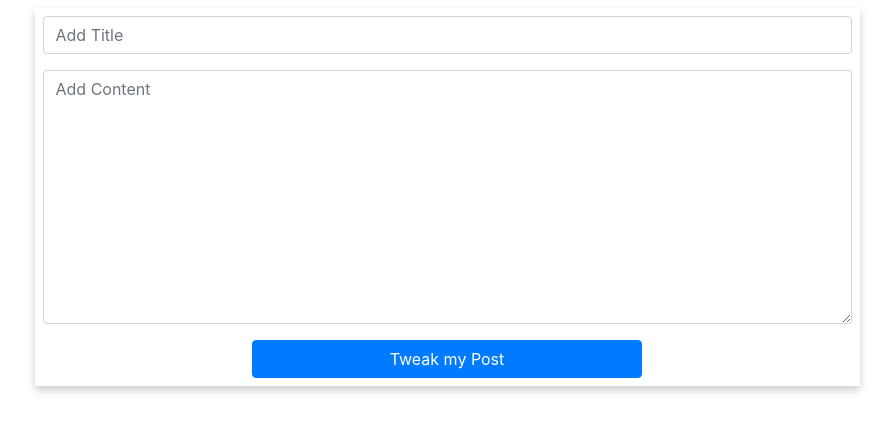
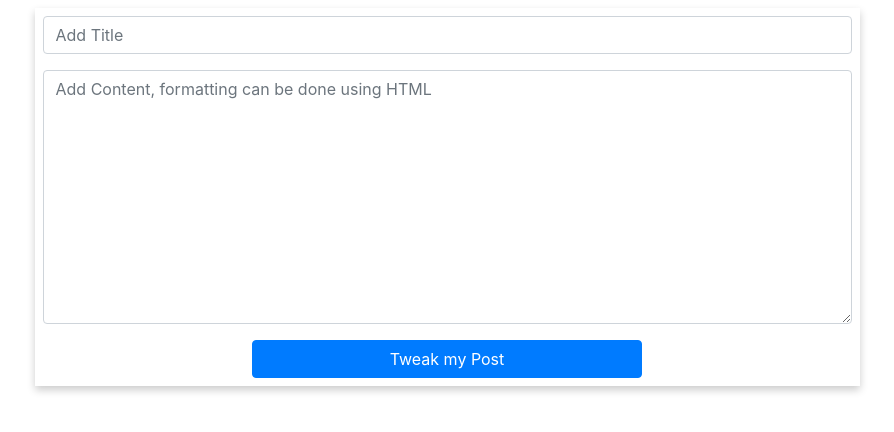
Before and after one commit to areeburrub/Tweak, a Flask app: page /posts/new in a window 1280 px wide. Shown: the part 56-488 px from the top of the page, without its empty margins (193-1087 px from the left). Run offline with Flask 2, Linux system fonts and the light colour scheme; the visitor is signed in with stand-in values (Sample User, id 1); data comes from the database, SQL or seed files in the repository; parts of the project's set-up code (start-up, migrations or seed data) failed here and were passed over; some libraries are stand-ins or nearby versions.

```diff
--- a/templates/add-post.html
+++ b/templates/add-post.html
@@ -56,7 +56,7 @@
             <div class="row">
               <div class="col-md-12">
               <div class="form-group">
-                    <textarea name="post_body" autocomplete="off" class="form-control textarea" rows="10" id="post_body" placeholder="Add Content"></textarea>
+                    <textarea name="post_body" autocomplete="off" class="form-control textarea" rows="10" id="post_body" placeholder="Add Content, formatting can be done using HTML"></textarea>
               </div>
             </div>
             </div>
```
